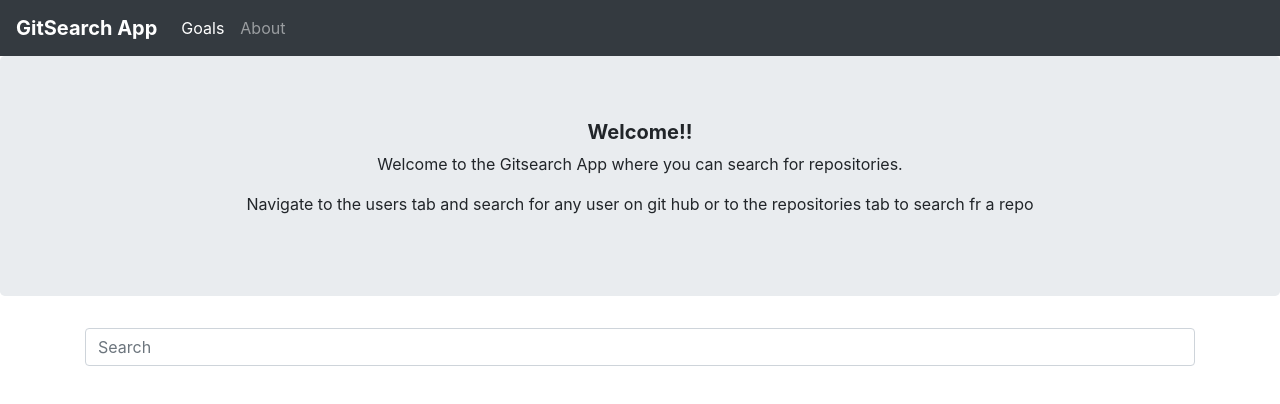
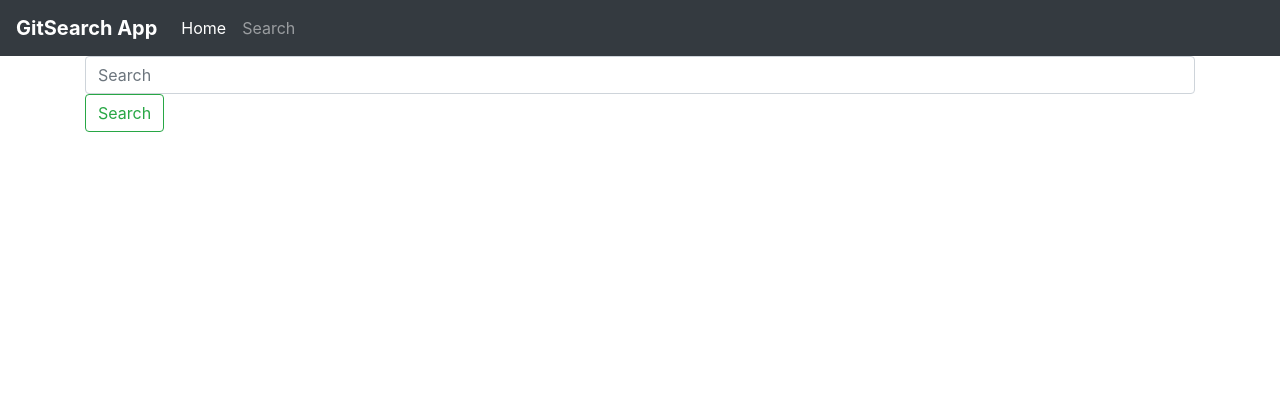
Before and after one commit to Ebay-droid/Gitssearch, an Angular app: page / in a window 1280 px wide. Shown: the top 404 px of the page. Built offline with nearby package versions, Linux system fonts and the light colour scheme.

Commit message:
Router links added

```diff
--- a/src/app/app-routing.module.ts
+++ b/src/app/app-routing.module.ts
@@ -1,7 +1,14 @@
+import { ResultComponent } from './result/result.component';
+import { HomeComponent } from './home/home.component';
 import { NgModule } from '@angular/core';
 import { Routes, RouterModule } from '@angular/router';
 
-const routes: Routes = [];
+
+
+const routes: Routes = [
+ { path: 'home', component: HomeComponent},
+ {path: 'search', component: ResultComponent}
+];
 
 @NgModule({
   imports: [RouterModule.forRoot(routes)],
--- a/src/app/app.component.html
+++ b/src/app/app.component.html
@@ -1,3 +1,4 @@
 <app-navbar></app-navbar>
-<app-home></app-home>
+<router-outlet></router-outlet>
+<!-- <app-home></app-home> -->
 <app-result></app-result>
--- a/src/app/http.service.ts
+++ b/src/app/http.service.ts
@@ -8,7 +8,7 @@ import { environment } from "../environments/environment";
 export class HttpService {
 
   api = environment.apiKey;
-  username:string
+  username:any;
  //repos:any
 
 
@@ -17,16 +17,16 @@ export class HttpService {
    }
 
   getRepo(){
-    return this.http.get('https://api.github.com/user' + '/repos'+ '?access_token=' + this.api);
+    return this.http.get('https://api.github.com/users/' + this.username +'/repos'+ '?access_token=' + this.api);
 
   }
 
   getUser(){
-    return this.http.get('https://api.github.com/user' + this.username +'?access_token=' + this.api);
+    return this.http.get('https://api.github.com/users/' + this.username +'?access_token=' + this.api);
     //console.log('wootS')
   }
 
-  updateUser(username:string){
+  updateUser(username:any){
      this.username= username;
   }
 
--- a/src/app/navbar/navbar.component.html
+++ b/src/app/navbar/navbar.component.html
@@ -1,12 +1,12 @@
 <nav class="navbar navbar-expand-lg navbar-dark bg-dark">
-  <a class="navbar-brand"><b>GitSearch App</b></a>
+  <a class="navbar-brand" routerLink= "home"><b>GitSearch App</b></a>
   <button class="navbar-toggler" type="button" data-toggle="collapse" data-target="#navbarNavAltMarkup" aria-controls="navbarNavAltMarkup" aria-expanded="false" aria-label="Toggle navigation">
     <span class="navbar-toggler-icon"></span>
   </button>
   <div class="collapse navbar-collapse" id="navbarNavAltMarkup">
     <div class="navbar-nav">
-      <a class="nav-item nav-link active">Goals<span class="sr-only">(current)</span></a>
-      <a class="nav-item nav-link">About</a>
+      <a class="nav-item nav-link active" routerLink= "home">Home<span class="sr-only">(current)</span></a>
+      <a class="nav-item nav-link" routerLink= "/search">Search</a>
     </div>
   </div>
 </nav>
--- a/src/app/repository.ts
+++ b/src/app/repository.ts
@@ -1,3 +1,3 @@
 export class Repository {
-  constructor(){}
+  constructor( public repo :any){}
 }
--- a/src/app/result/result.component.html
+++ b/src/app/result/result.component.html
@@ -1,7 +1,8 @@
 <div class="container  ">
   <div>
     <form class="form-group" action="">
-      <input class="form-control" type="text" placeholder="Search" [(ngModel)]="username" name="username" (keyup)='findUser()'>
+      <input class="form-control" type="text" placeholder="Search" [(ngModel)]="username" name="username" [(ngModel)]="username" (keyup)='findUser()'>
+      <button class="btn btn-outline-success" (click)='findUser()'>Search</button>
 
     </form>
 
@@ -22,17 +23,18 @@
                   <li class="list-group-item" *ngIf ='user.bio'>{{user.bio}}</li>
                   <li class="list-group-item" *ngIf ='user.email'><a href="{{user.email}}" target="_blank">Email</a></li>
                 </ul>
+                <div class="">
+                  <p>
+                    <span class="badge badge-danger" > Followers: {{user. followers}} </span>
+                    <span class="badge badge-success">Following: {{user. followings}}</span>
+                    <span class="badge badge-warning"> Repositories: {{user. public_repos}}</span>
+
+                  </p>
+                </div>
 
             </div>
 
-        <div class="">
-          <p>
-            <span class="badge badge-danger" > Followers: {{user. followers}} </span>
-            <span class="badge badge-success">Following: {{user. followings}}</span>
-            <span class="badge badge-warning"> Repositories: {{user. public_repos}}</span>
 
-          </p>
-        </div>
       </div>
 
         <div class="card col-md-6">
--- a/src/app/result/result.component.ts
+++ b/src/app/result/result.component.ts
@@ -10,7 +10,7 @@ export class ResultComponent implements OnInit {
 
   user: any ;
   repos: any ;
-  username: string
+  username: any
 
 
 
```
Also changed, not shown: src/app/user.ts (+13 -1 lines).
